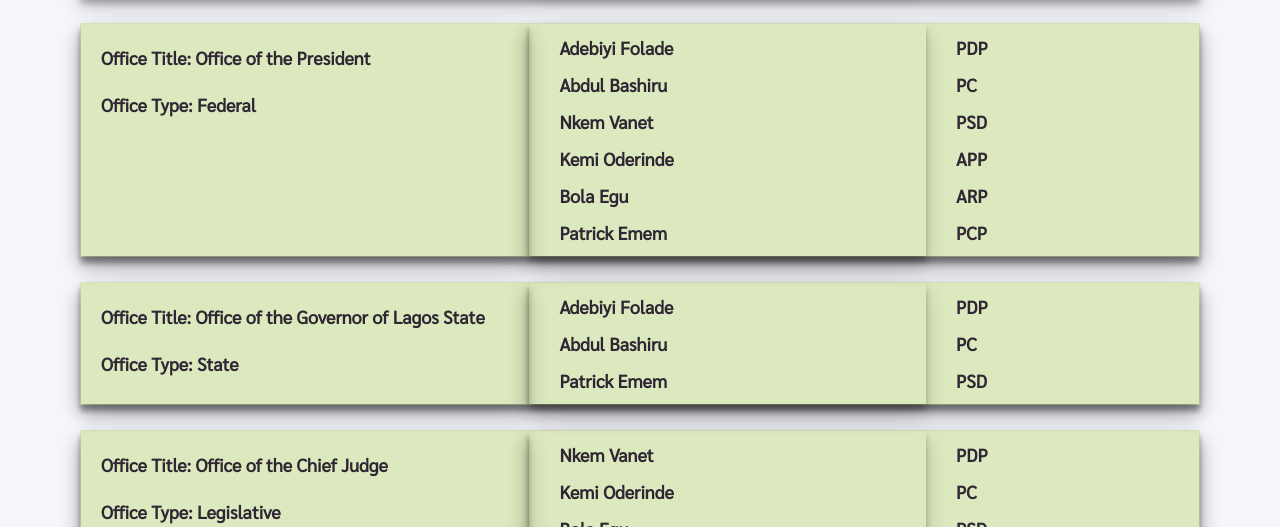
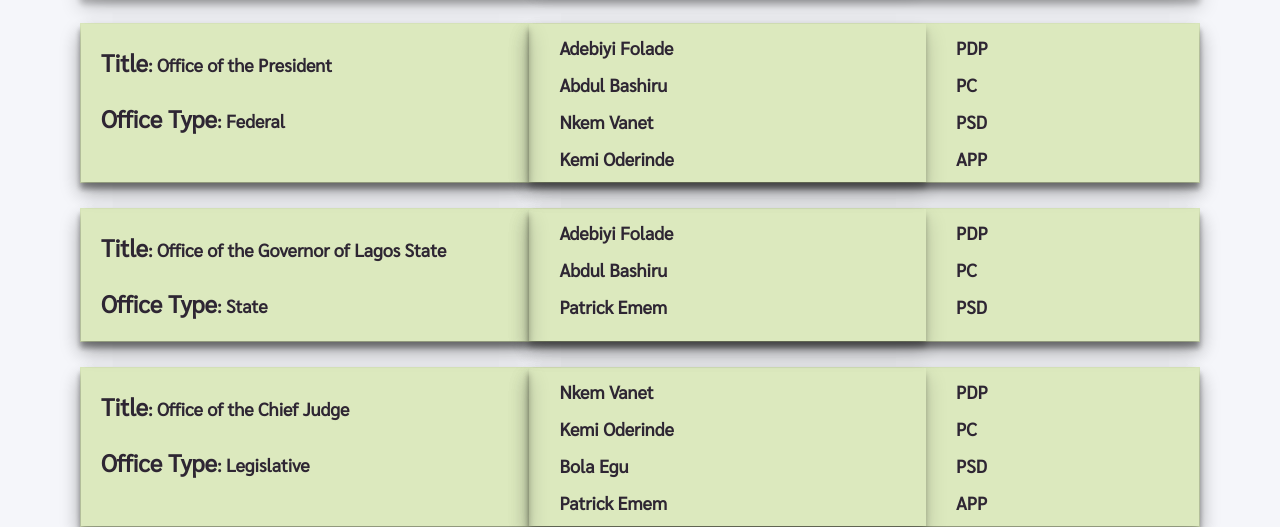
Before and after one commit to Chiazokam/Politico, a plain HTML site: page UI/Admin/viewOffices.html in a window 1280 px wide. Shown: the part 273-800 px from the top of the page. Drawn offline with Linux system fonts and the light colour scheme.

Commit message:
feat (frontend): make the the row titles bold in the view pages
-  make the the row titles bold in the view pages

[Delivers #163377772]

```diff
--- a/UI/Admin/viewOffices.html
+++ b/UI/Admin/viewOffices.html
@@ -65,8 +65,8 @@
 
                     <div class="card-party">
                         <div class="office-main">
-                            <p>Office Title: Office of the President</p>
-                            <p>Office Type: Federal</p>
+                            <p><span class="title-span">Title</span>: Office of the President</p>
+                            <p><span class="title-span">Office Type</span>: Federal</p>
                         </div>
                         <div class="office-vote office-vote-flex">
                             <div class="candidate">
@@ -74,23 +74,19 @@
                                 <div class="radio-input">Abdul Bashiru</div>
                                 <div class="radio-input">Nkem Vanet</div>
                                 <div class="radio-input">Kemi Oderinde</div>
-                                <div class="radio-input">Bola Egu</div>
-                                <div class="radio-input">Patrick Emem</div>
                             </div>
                             <div class="candidate-party">
                                 <div class="candidate-party-select">PDP</div>
                                 <div class="candidate-party-select">PC</div>
                                 <div class="candidate-party-select">PSD</div>
                                 <div class="candidate-party-select">APP</div>
-                                <div class="candidate-party-select">ARP</div>
-                                <div class="candidate-party-select">PCP</div>
                             </div>
                         </div>
                     </div>
                     <div class="card-party">
                         <div class="office-main">
-                            <p>Office Title: Office of the Governor of Lagos State</p>
-                            <p>Office Type: State</p>
+                            <p><span class="title-span">Title</span>: Office of the Governor of Lagos State</p>
+                            <p><span class="title-span">Office Type</span>: State</p>
                         </div>
                         <div class="office-vote office-vote-flex">
                                 <div class="candidate">
@@ -107,8 +103,8 @@
                     </div>
                     <div class="card-party">
                         <div class="office-main">
-                            <p>Office Title: Office of the Chief Judge</p>
-                            <p>Office Type: Legislative</p>
+                            <p><span class="title-span">Title</span>: Office of the Chief Judge</p>
+                            <p><span class="title-span">Office Type</span>: Legislative</p>
                         </div>
                         <div class="office-vote office-vote-flex">
                                 <div class="candidate">
@@ -127,8 +123,8 @@
                     </div>
                     <div class="card-party">
                         <div class="office-main">
-                            <p>Office Title: Office of the Aro Local Government Chairman</p>
-                            <p>Office Type: Local Government</p>
+                            <p><span class="title-span">Title</span>: Office of the Aro Local Government Chairman</p>
+                            <p><span class="title-span">Office Type</span>: Local Government</p>
                         </div>
                         <div class="office-vote office-vote-flex">
                                 <div class="candidate">
@@ -136,16 +132,12 @@
                                     <div class="radio-input">Abdul Bashiru</div>
                                     <div class="radio-input">Nkem Vanet</div>
                                     <div class="radio-input">Kemi Oderinde</div>
-                                    <div class="radio-input">Bola Egu</div>
-                                    <div class="radio-input">Patrick Emem</div>
                                 </div>
                                 <div class="candidate-party">
                                     <div class="candidate-party-select">PDP</div>
                                     <div class="candidate-party-select">PC</div>
                                     <div class="candidate-party-select">PSD</div>
                                     <div class="candidate-party-select">APP</div>
-                                    <div class="candidate-party-select">ARP</div>
-                                    <div class="candidate-party-select">PCP</div>
                                 </div>
                             </div>
                     </div>
--- a/UI/css/style.css
+++ b/UI/css/style.css
@@ -1153,6 +1153,11 @@ form{
     margin: 10px auto;
 }
 
+.title-span {
+    font-weight: 900 !important;
+    font-size: 24px;
+}
+
 /*---------------------------CANDIDATE---------------------------------*/
 /*Sign in styles*/
 .create-petition:hover{
@@ -1438,6 +1443,7 @@ form{
         margin-bottom: 15px;
     }
 
+
     /*-------------------ADMIN PROFILE---------------------*/
 
     #main-admin-profile{
```
Also changed, not shown: UI/User/viewParties.html (+8 -8 lines), UI/User/viewVotes.html (+8 -8 lines), UI/User/vote.html (+8 -8 lines).
